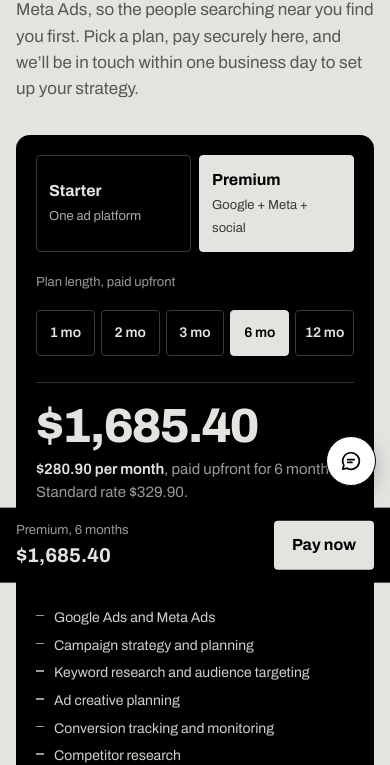
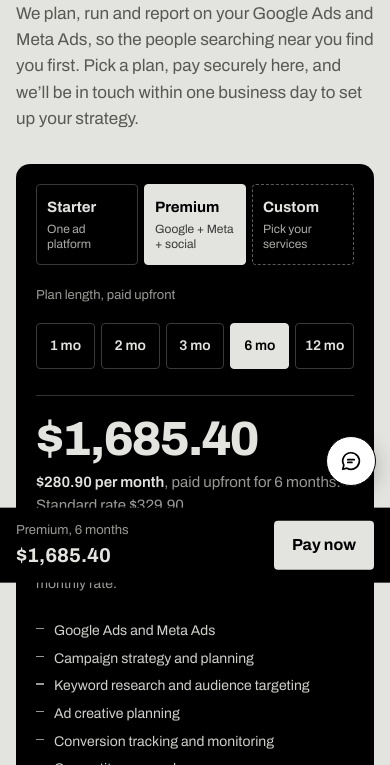
Before and after one commit to Fnx1982/Agency_Growth, a website with bundled scripts: page index.html in a window 390 px wide. Shown: the part 344-1109 px from the top of the page. Built offline with nearby package versions, Linux system fonts and the light colour scheme; files whose address does not match are found by name.

Commit message:
Add files via upload

```diff
--- a/index.html
+++ b/index.html
@@ -44,6 +44,7 @@
       <div class="seg plans" role="group" aria-label="Plan">
         <button type="button" data-plan="starter" aria-pressed="false"><b>Starter</b><span>One ad platform</span></button>
         <button type="button" data-plan="premium" aria-pressed="true"><b>Premium</b><span>Google + Meta + social</span></button>
+        <a class="plan-custom" href="#custom"><b>Custom</b><span>Pick your services</span></a>
       </div>
       <p class="cfg-label" id="len-label">Plan length, paid upfront</p>
       <div class="seg months" role="group" aria-labelledby="len-label">
--- a/style.css
+++ b/style.css
@@ -275,3 +275,29 @@
 .co-steps li::before{content:counter(c);position:absolute;left:0;top:0;width:26px;height:26px;border-radius:50%;background:var(--ink);color:var(--on-ink);font-size:14px;font-weight:700;display:grid;place-content:center}
 .co-steps b{font-weight:700}
 .way[hidden]{display:none}
+
+/* ===== opção "Custom" no seletor de plano ===== */
+.plans{grid-template-columns:1fr 1fr 1fr}
+.plan-custom{display:block;padding:14px 16px;border:1.5px dashed #5A5A57;border-radius:var(--r-sm);color:var(--on-ink);text-decoration:none;transition:border-color .15s}
+.plan-custom:hover{border-color:var(--on-ink)}
+.plan-custom:focus-visible{outline:3px solid var(--signal);outline-offset:2px}
+.plan-custom b{display:block;font-size:18px;font-variation-settings:var(--wide)}
+.plan-custom span{font-weight:400;font-size:13px;opacity:.75}
+html{scroll-behavior:smooth}
+#custom,#compare,#contact{scroll-margin-top:16px}
+
+/* ===== menu do topo também no celular e tablet ===== */
+@media (max-width:900px){
+  .top{flex-wrap:wrap;row-gap:12px}
+  .top nav{display:flex;order:3;width:100%;gap:18px;flex-wrap:wrap}
+  .top nav a{margin-left:0;font-size:15px}
+}
+@media (max-width:560px){
+  .top nav{justify-content:space-between;gap:10px}
+  .top nav a{font-size:14px}
+  .plans{gap:6px}
+  .plans button,.plan-custom{padding:11px 10px}
+  .plans button b,.plan-custom b{font-size:15px}
+  .plans button span,.plan-custom span{font-size:12px;line-height:1.3;display:block;margin-top:2px}
+}
+@media (prefers-reduced-motion:reduce){html{scroll-behavior:auto}}
```
